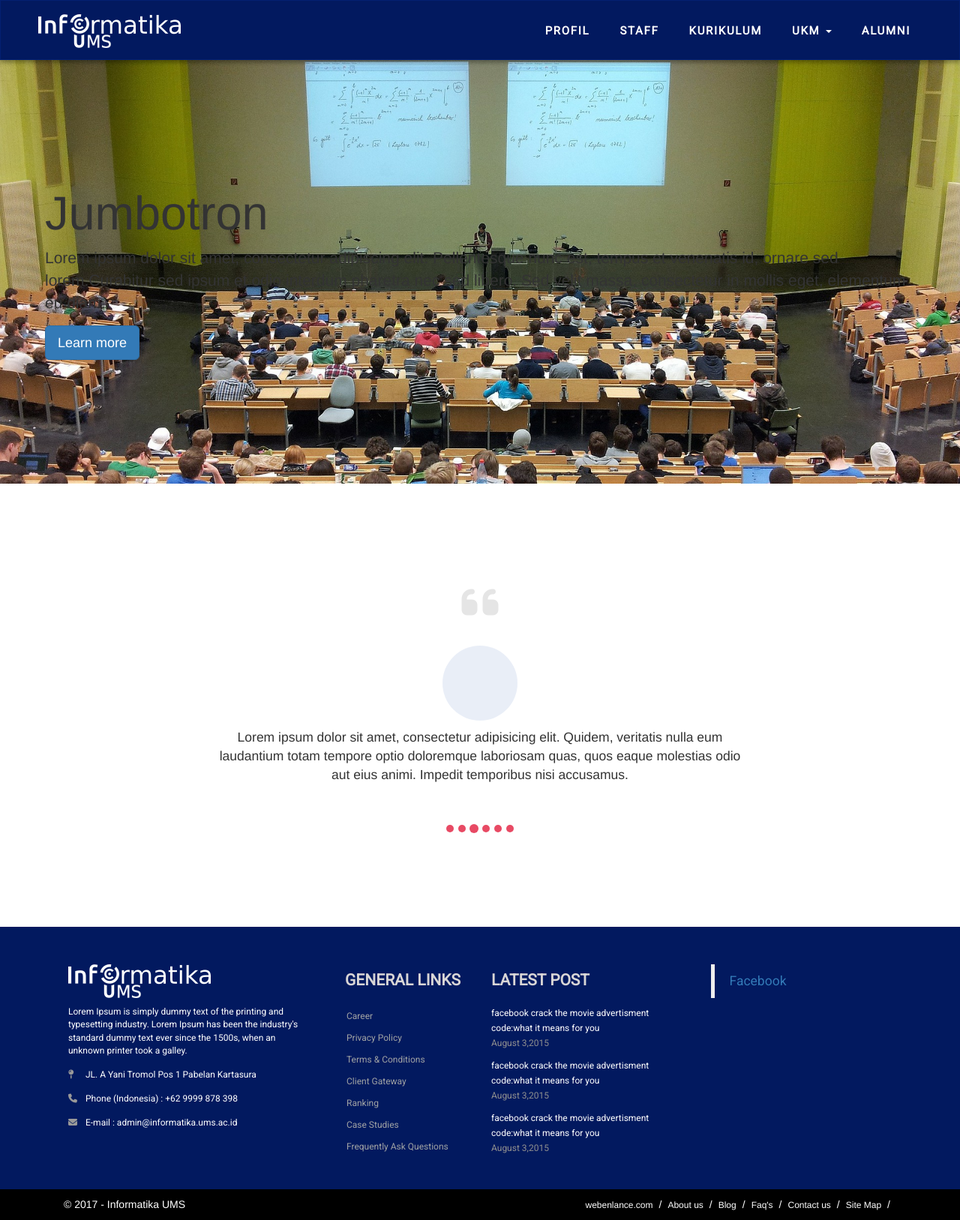
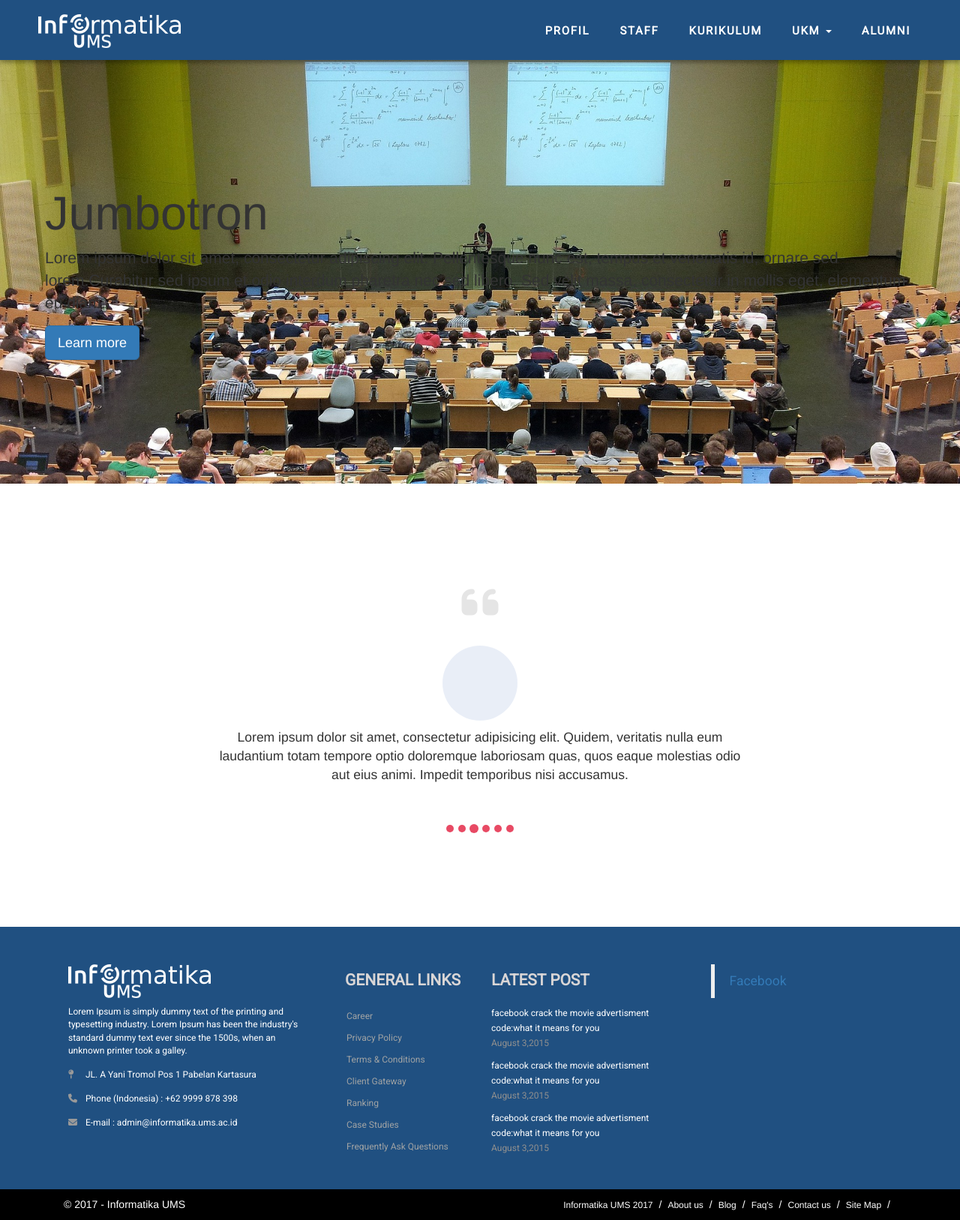
Before and after one commit to fikrikhaidir/informatika-web, a Django app: page / in a window 1280 px wide. Shown: the whole page at 75% size. Run offline with Django 3.2, Linux system fonts and the light colour scheme; some libraries are stand-ins or nearby versions.

Commit message:
footer fixed

```diff
--- a/static/css/custom.css
+++ b/static/css/custom.css
@@ -1,6 +1,7 @@
 .navbar-default {
-    background-color: #02195F;
-    border-color: #031F72;
+    background-color: #205081;
+    border-color: #205081;
+    /*border-color: #031F72;*/
     border-radius: 0px;
 }
 .navbar{
--- a/static/css/footer.css
+++ b/static/css/footer.css
@@ -1,4 +1,4 @@
-footer { background-color:#02195F; min-height:350px; font-family: 'Roboto', sans-serif; }
+footer { background-color:#205081; min-height:350px; font-family: 'Roboto', sans-serif; }
 .footerleft { margin-top:50px; padding:0 36px; }
 .logofooter { margin-bottom:10px; font-size:25px; color:#fff; font-weight:700;}
 
--- a/templates/base.html
+++ b/templates/base.html
@@ -120,7 +120,7 @@
         </div>
         <div class="col-md-6">
           <ul class="bottom_ul">
-            <li><a href="#">webenlance.com</a></li>
+            <li><a href="#">Informatika UMS 2017</a></li>
             <li><a href="#">About us</a></li>
             <li><a href="#">Blog</a></li>
             <li><a href="#">Faq's</a></li>
```
